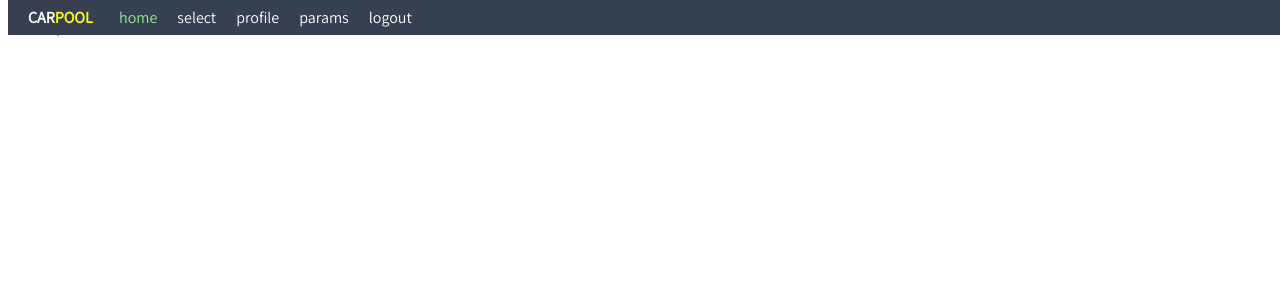
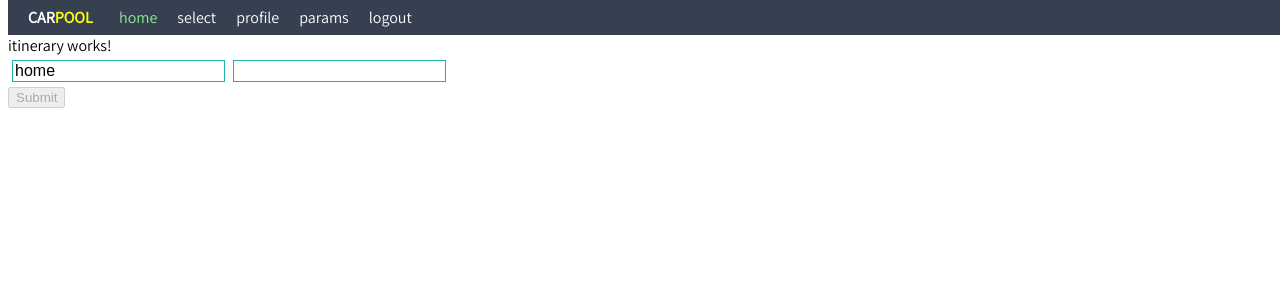
Before and after one commit to aripovula/carpoolNg, an Angular app: page / in a window 1280 px wide. Shown: the top 300 px of the page. Built offline with nearby package versions, Linux system fonts and the light colour scheme; what angular2-image-upload would draw is missing.

Commit message:
added filter pipe for companions list

```diff
--- a/src/app/app.module.ts
+++ b/src/app/app.module.ts
@@ -1,6 +1,7 @@
+import { CfilterPipe } from './filters/cfilter.pipe';
 import { BrowserModule } from '@angular/platform-browser';
 import { NgModule } from '@angular/core';
-import { FormsModule } from '@angular/forms';
+import { FormsModule, ReactiveFormsModule } from '@angular/forms';
 import { HttpModule } from '@angular/http';
 import { ImageUploadModule } from 'angular2-image-upload';
 
@@ -40,10 +41,12 @@ import { PrefsComponent } from './prefs/prefs.component';
     NotFoundComponent,
     SetupComponent,
     PrefsComponent,
+    CfilterPipe
   ],
   imports: [
     BrowserModule,
     FormsModule,
+    ReactiveFormsModule,
     HttpModule,
     AppRoutingModule,
     ImageUploadModule.forRoot(),
--- a/src/app/companion-details/companion-details.component.html
+++ /dev/null
@@ -1,3 +0,0 @@
-<p>
-  companion-details works!
-</p>
--- a/src/app/companions-list/companions-list.component.ts
+++ b/src/app/companions-list/companions-list.component.ts
@@ -20,7 +20,7 @@ import { DataService } from './../services/data.service';
   <button (click)="onLookUpNameSelected3(lookUpName3)">Submit</button>
   <br/>
   <div *ngIf="companions">
-    <div *ngFor="let companion of companions; let ind = index">
+    <div *ngFor="let companion of companions | cfilter: lookUpName; let ind = index">
       <div class="post-container" [ngStyle]="{backgroundColor: getBGColor() }">
         <div class="post-thumb">
           <img style="float: right"
@@ -53,7 +53,7 @@ import { DataService } from './../services/data.service';
 
 export class CompanionsListComponent implements OnInit, OnChanges {
   @Output() selectedCompanionID = new EventEmitter<number>();
-  lookUpName = 'Ben';
+  lookUpName = '';
   lookUpName2 = 'Ben';
   @ViewChild('lookUpName3') lookUpName3: ElementRef;
   selectedCompanion = undefined;
@@ -77,6 +77,7 @@ export class CompanionsListComponent implements OnInit, OnChanges {
   ngOnChanges() {
     // const logService = new LoggingService();
     // this.logService.logStatusChange('using Service from Details = ' + this.companionID);
+    // this.logService.logStatusChange('lName' + this.lookUpName);
   }
 
   onLookUpNameSelected(event: Event) {
--- /dev/null
+++ b/src/app/filters/cfilter.pipe.ts
@@ -0,0 +1,23 @@
+import { Pipe, PipeTransform } from '@angular/core';
+
+@Pipe({
+  name: 'cfilter'
+})
+export class CfilterPipe implements PipeTransform {
+
+  transform(value: any, lookUpName: string): any {
+    console.log('in transform lookUpName = ' + lookUpName);
+
+    if (value.length === 0 || lookUpName === '') {
+      return value;
+    }
+    const result = [];
+    for (const companion of value) {
+      if (companion.name.toLowerCase().includes(lookUpName.toLowerCase()) ) {
+        result.push(companion);
+      }
+    }
+    return result;
+  }
+
+}
--- a/src/app/itinerary/itinerary.component.html
+++ b/src/app/itinerary/itinerary.component.html
@@ -1,3 +1,10 @@
-<p>
+<div class="margintop">
   itinerary works!
-</p>
+  <form [formGroup]="itineraryForm" (ngSubmit)="onSubmit()" #f="ngForm">
+    <input type="text" name="departure" formControlName="departure">
+    <input type="text" name="destination" formControlName="destination">
+    <span style="color:red;font-size:14px;" *ngIf="!itineraryForm.get('destination').valid && itineraryForm.get('destination').touched">please add a valid destination name</span>
+    <br/>
+    <button type="submit" [disabled]="!f.valid">Submit</button>
+  </form>
+</div>
--- a/src/app/itinerary/itinerary.component.ts
+++ b/src/app/itinerary/itinerary.component.ts
@@ -1,4 +1,5 @@
 import { Component, OnInit } from '@angular/core';
+import { FormGroup, FormControl, Validators } from '@angular/forms';
 
 @Component({
   selector: 'app-itinerary',
@@ -6,10 +7,18 @@ import { Component, OnInit } from '@angular/core';
   styleUrls: ['./itinerary.component.css']
 })
 export class ItineraryComponent implements OnInit {
-
-  constructor() { }
+  itineraryForm: FormGroup;
 
   ngOnInit() {
+    this.itineraryForm = new FormGroup({
+      departure: new FormControl('home'),
+      destination: new FormControl(null, [Validators.required, Validators.minLength(2)])
+    });
+  }
+
+  onSubmit() {
+    console.log('Submitted - itinerary');
+    console.log(this.itineraryForm);
   }
 
 }
--- a/src/app/prefs/prefs.component.html
+++ b/src/app/prefs/prefs.component.html
@@ -89,11 +89,6 @@
             </label>
           </div>
         </div>
-        <div class="wrap">
-          <label>add any other (optional):
-            <input type="text" autocomplete="off" ngModel name="musicgenre" size="30">
-          </label>
-        </div>
       </div>
       <hr/>
       <label>Include those who prefer a :</label>
--- a/src/app/profile/profile.component.html
+++ b/src/app/profile/profile.component.html
@@ -11,14 +11,14 @@
             <div id="addressGroup" ngModelGroup="addressGroup" #addressGroup="ngModelGroup">
                 <div class="form-element">
                     <label>Full name: </label>
-                    <input type="text" autocomplete="off" [(ngModel)]="fullnam" name="fullname" size="30" #fullName="ngModel" required>
+                    <input id="fullname" type="text" autocomplete="off" [(ngModel)]="fullnam" name="fullname" size="30" #fullName="ngModel" required>
                     <span style="color:red;font-size:14px;" *ngIf="!fullName.valid && fullName.touched">please add a valid full name</span>
                     <span>{{fullnam}}</span>
                 </div>
 
                 <div class="form-element">
                     <label>Your address: </label>
-                    <input type="text" autocomplete="off" ngModel name="address" size="30" required> ( optional )
+                    <input id="address" type="text" autocomplete="off" ngModel name="address" size="30" required> ( optional )
                 </div>
 
                 <div class="form-element">
@@ -29,7 +29,7 @@
                     <label>State: </label>
                     <input type="text" autocomplete="off" ngModel name="state" size="30" required>
                 </div>
-                <p style="font-size:12px">*) your address is never disclosed to others. Only used to plan your itinerary</p>
+                <p style="font-size:14px">*) your address is never disclosed to others. Only used to plan your itinerary</p>
             </div>
             <br/>
             <span style="color:red;font-size:14px;" *ngIf="!addressGroup.valid && addressGroup.touched">address field contains errors</span>
@@ -119,7 +119,7 @@
             </span>
             <hr/>
 
-            <label>My ethnic origin - my genealogy substantially derives from people originally from :
+            <label>My ethnic origin - my genealogy substantially derives of people originally from :
                 <br/>
             </label>
             <div class="form-group">
@@ -132,7 +132,7 @@
                 </div>
             </div>
 
-            *) American Indian, Alaskan Native, Hawaiian Native or Other Pacific Islander
+            <p style="font-size:14px">*) American Indian, Alaskan Native, Hawaiian Native or Other Pacific Islander</p>
             <hr/>
             <label>Do you have any disabilities: </label>
             <br/>
--- a/src/app/profile/profile.component.ts
+++ b/src/app/profile/profile.component.ts
@@ -1,4 +1,4 @@
-import { Component, OnInit, ViewChild } from '@angular/core';
+import { Component, AfterViewInit, ViewChild } from '@angular/core';
 import { NgForm } from '@angular/forms';
 
 @Component({
@@ -6,7 +6,7 @@ import { NgForm } from '@angular/forms';
   templateUrl: './profile.component.html',
   styleUrls: ['./profile.component.css']
 })
-export class ProfileComponent implements OnInit {
+export class ProfileComponent implements AfterViewInit {
   describemes = ['extravert', 'intravert', 'joyful', 'silent', 'a discusser', 'a criticizer', 'calm', 'impulsive',
 'clean / tidy', 'a little messy', 'shy / timid', 'modest'];
   interests = ['sports', 'politics', 'economics', 'science', 'music', 'arts', 'fiction books', 'martial arts'];
@@ -22,7 +22,11 @@ export class ProfileComponent implements OnInit {
   @ViewChild('f') profileForm: NgForm;
   constructor() { }
 
-  ngOnInit() {
+  ngAfterViewInit() {
+    this.profileForm.form.patchValue({
+      fullname: 'Full Name',
+      address: 'abcd 1234'
+    });
   }
 
   onUploadFinished(file: any) {
@@ -48,6 +52,11 @@ export class ProfileComponent implements OnInit {
   onSubmit() {
     console.log('Submitted - ViewChild');
     console.log(this.profileForm);
+    this.profileForm.reset();
+    this.profileForm.form.patchValue({
+      fullname: 'Full Name',
+      address: 'abcd 1234'
+    });
   }
 
 }
--- a/src/styles.css
+++ b/src/styles.css
@@ -27,7 +27,7 @@ body, html {
 
   input.ng-untouched, input.ng-valid {
     border: none;
-    border-bottom: 2px solid lightseagreen;
+    border: 1px solid lightseagreen;
     margin:4px;
     font-size: 16px;
     background-color: white;
@@ -35,7 +35,7 @@ body, html {
 
   input.ng-invalid.ng-touched{
     border: none;
-    border-bottom: 2px solid rgb(230, 36, 130);
+    border: 1px solid rgb(230, 36, 130);
     margin:4px;
     font-size: 16px;
     background-color: white;
```
Also changed, not shown: src/app/companions-list/companions-list.component.html (deleted, +0 -41 lines), 1 other file (tests, documents, lock files or other folders).
